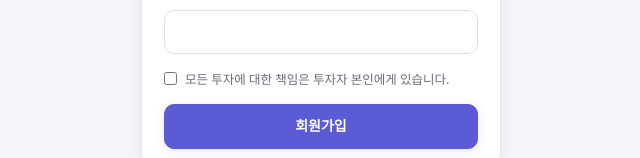
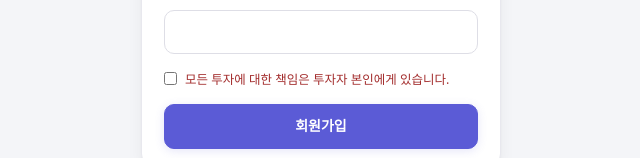
Before and after one commit to madcamp-official/26s-w2-c2-01, a React (Vite) app in the folder frontend/: page / in a window 1280 px wide. Both pictures are taken after a click on the button "회원가입". Shown: the part 486-644 px from the top of the page, without its empty margins (319-959 px from the left). Built offline with nearby package versions, Linux system fonts and the light colour scheme; no server answers.

Commit message:
style: make signup disclaimer checkbox text red for emphasis

```diff
--- a/frontend/src/components/AuthPage.jsx
+++ b/frontend/src/components/AuthPage.jsx
@@ -62,7 +62,7 @@ export default function AuthPage({ onAuthed }) {
           </div>
 
           {mode === 'register' && (
-            <label style={{ display: 'flex', alignItems: 'flex-start', gap: 8, margin: '4px 0 14px', fontSize: 12.5, color: 'var(--t2)', cursor: 'pointer' }}>
+            <label style={{ display: 'flex', alignItems: 'flex-start', gap: 8, margin: '4px 0 14px', fontSize: 12.5, color: 'var(--neg)', cursor: 'pointer' }}>
               <input
                 type="checkbox"
                 checked={agreed}
```
